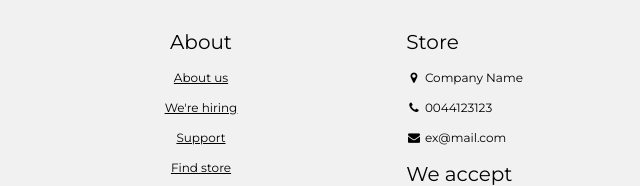
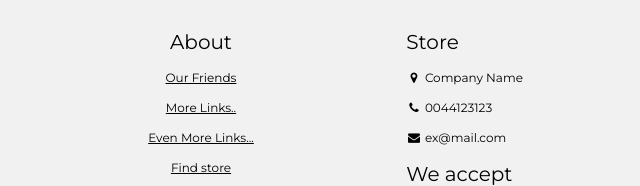
Before and after one commit to avnerhtml/tencee, a plain HTML site: page index.html in a window 1280 px wide. Shown: the part 1880-2066 px from the top of the page, 439-1079 px from the left. Drawn offline with nearby package versions, Linux system fonts and the light colour scheme; a script that the page names is missing.

Commit message:
Update index.html

```diff
--- a/index.html
+++ b/index.html
@@ -166,9 +166,9 @@
 
       <div class="w3-col s4">
         <h4>About</h4>
-        <p><a href="#">About us</a></p>
-        <p><a href="#">We're hiring</a></p>
-        <p><a href="#">Support</a></p>
+        <p><a href="https://10c41.com/">Our Friends</a></p>
+        <p><a href="https://vyzer.xxx/">More Links..</a></p>
+        <p><a href="https://www.rickowens.eu/en/IT/men/section/new-arrivals">Even More Links...</a></p>
         <p><a href="#">Find store</a></p>
         <p><a href="#">Shipment</a></p>
         <p><a href="#">Payment</a></p>
```
